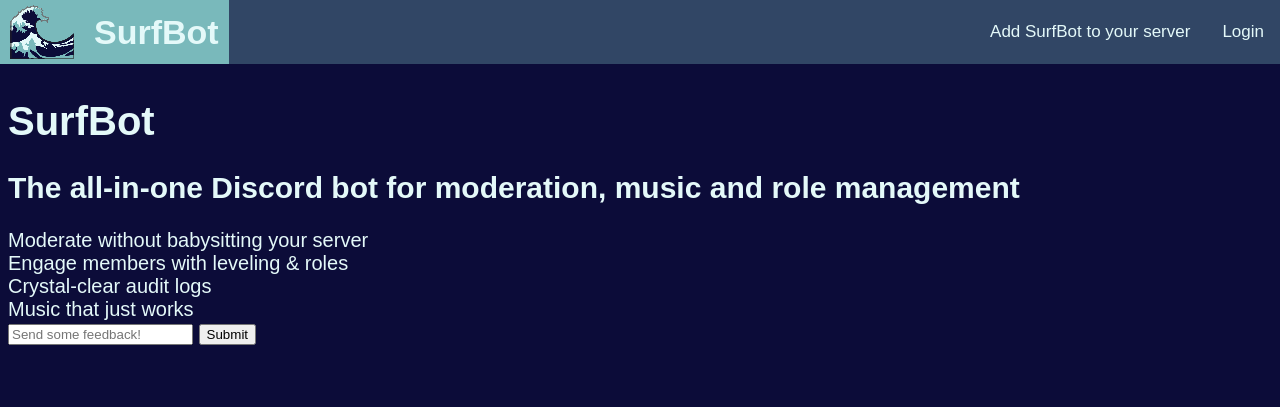
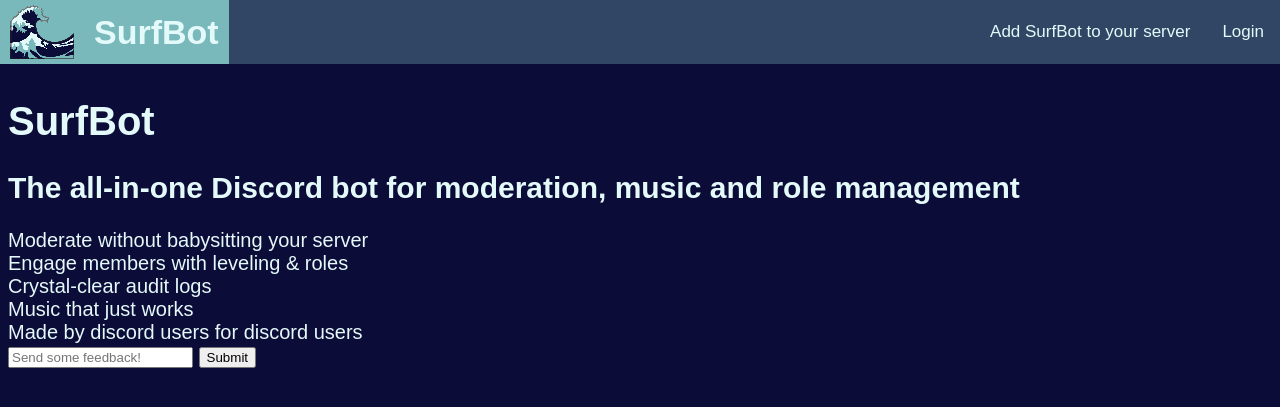
Before and after one commit to NathanNull/GitBot2, a Flask app: page / in a window 1280 px wide. Shown: the top 407 px of the page. Run offline with Flask 3, Linux system fonts and the light colour scheme; parts of the project's set-up code (start-up, migrations or seed data) failed here and were passed over.

Commit message:
added a lol thing

```diff
--- a/website/templates/home.html
+++ b/website/templates/home.html
@@ -10,6 +10,7 @@
 
     Music that just works</br>
 
+    <footer>Made by discord users for discord users</footer>
     <input type="text" placeholder="Send some feedback!" id="feedback">
     <button id="feedback-submit">Submit</button>
 </div>
```
